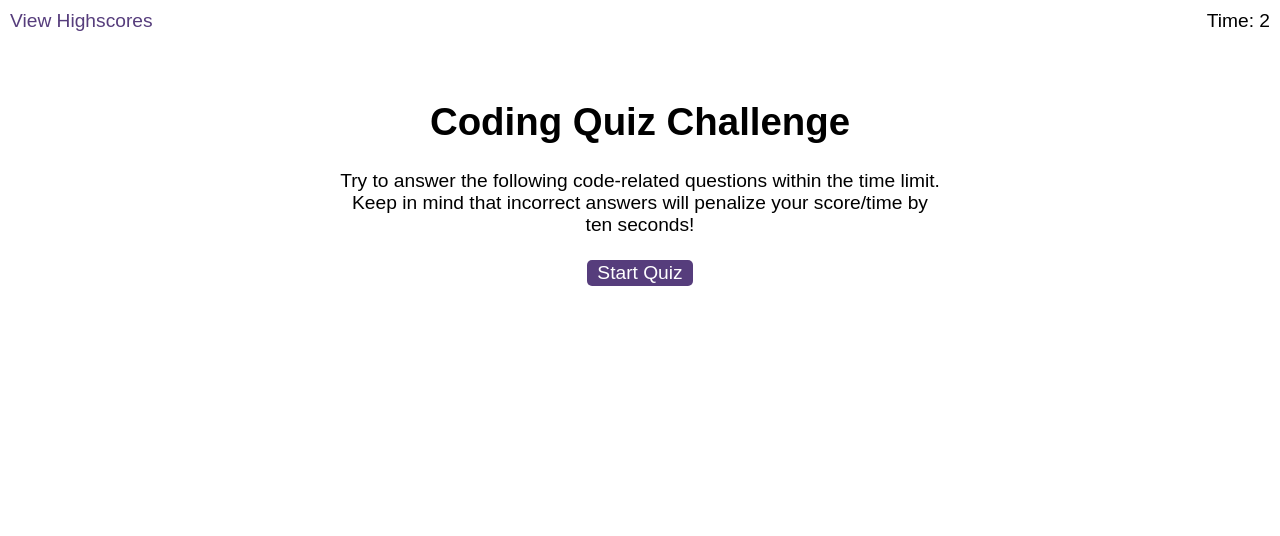
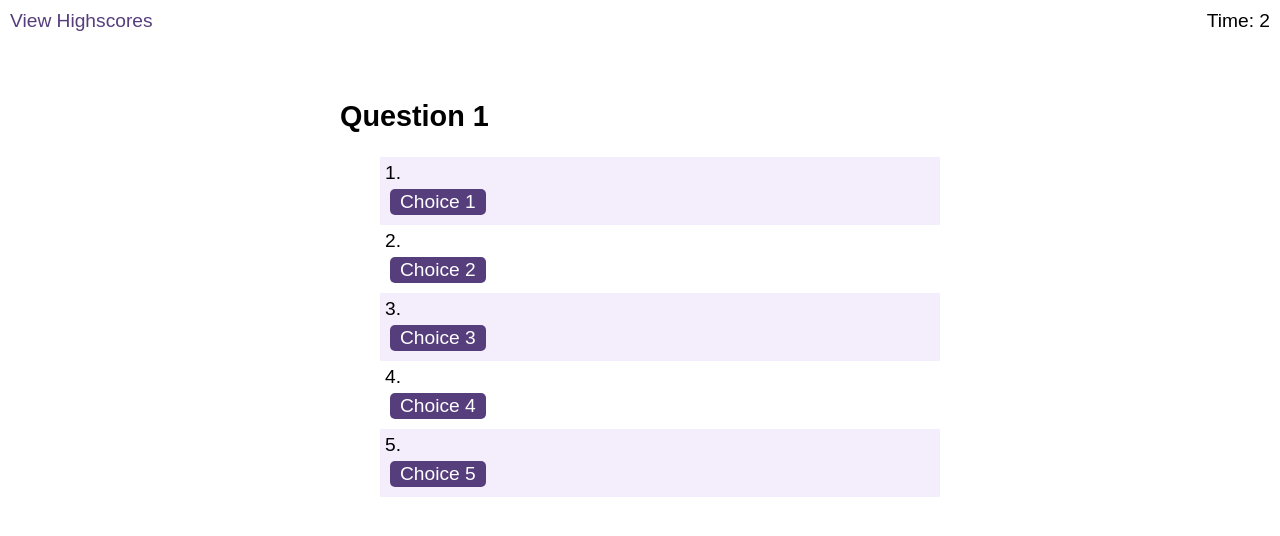
Before and after one commit to emigri/Ems-coding-quiz, a plain HTML site: page index.html in a window 1280 px wide. Both pictures are taken after a click on the button "Start Quiz". Drawn offline with Linux system fonts and the light colour scheme.

Commit message:
created function to bring up questions on click and started question function

```diff
--- a/assets/logic.js
+++ b/assets/logic.js
@@ -2,6 +2,7 @@
 var timerElement = document.querySelector("#time");
 var startScreen = document.querySelector(".start");
 var startButton = document.querySelector("#start");
+var question = document.querySelector('#questions');
 
 var endScreen = document.querySelector("end-screen");
 var submit = document.querySelector(".submit");
@@ -18,10 +19,15 @@ function startTimer() {
   }, 1000);
 }
 
+
 // function that brings up the questions when startButton is clicked
 function startQuestions() {
-  startScreen.textContent = 0
+  startScreen.style.display = 'none';
+  question.style.display = 'block';
+  startTimer()
 }
 
-// create an event listener that executes a function that start the timer
-startButton.addEventListener("click", startTimer, startQuestions);
+// event listener that executes function that start the timer and displays the first question
+startButton.addEventListener("click", startQuestions);
+
+//
--- a/assets/questions.js
+++ b/assets/questions.js
@@ -4,7 +4,15 @@ var choices = document.querySelector("choices");
 
 
 // Questions contain buttons for each answer.
-
+quizQuestions =
+  {
+    question: 'What is an array',
+      choices: '',
+      choices: '',
+      choices: '',
+      choices: '',
+      answer: '',
+  }
 
 // When answer is clicked, the next question appears
 
@@ -14,4 +22,5 @@ var choices = document.querySelector("choices");
 
 // The quiz should end when all questions are answered or the timer reaches 0.
 
+
 // When the game ends, it should display their score and give the user the ability to save their initials and their score
--- a/index.html
+++ b/index.html
@@ -26,8 +26,16 @@
       </div>
 
       <div id="questions" class="hide">
-        <h2 id="question-title"></h2>
-        <div id="choices" class="choices"></div>
+      <h2 id="question-title">Question 1</h2>
+        <div id="choices" class="choices">
+          <ul>
+            <li><button>Choice 1</button></li>
+            <li><button>Choice 2</button></li>
+            <li><button>Choice 3</button></li>
+            <li><button>Choice 4</button></li>
+            <li><button>Choice 5</button></li>
+          </ul>
+        </div>
       </div>
 
       <div id="end-screen" class="hide">
```
